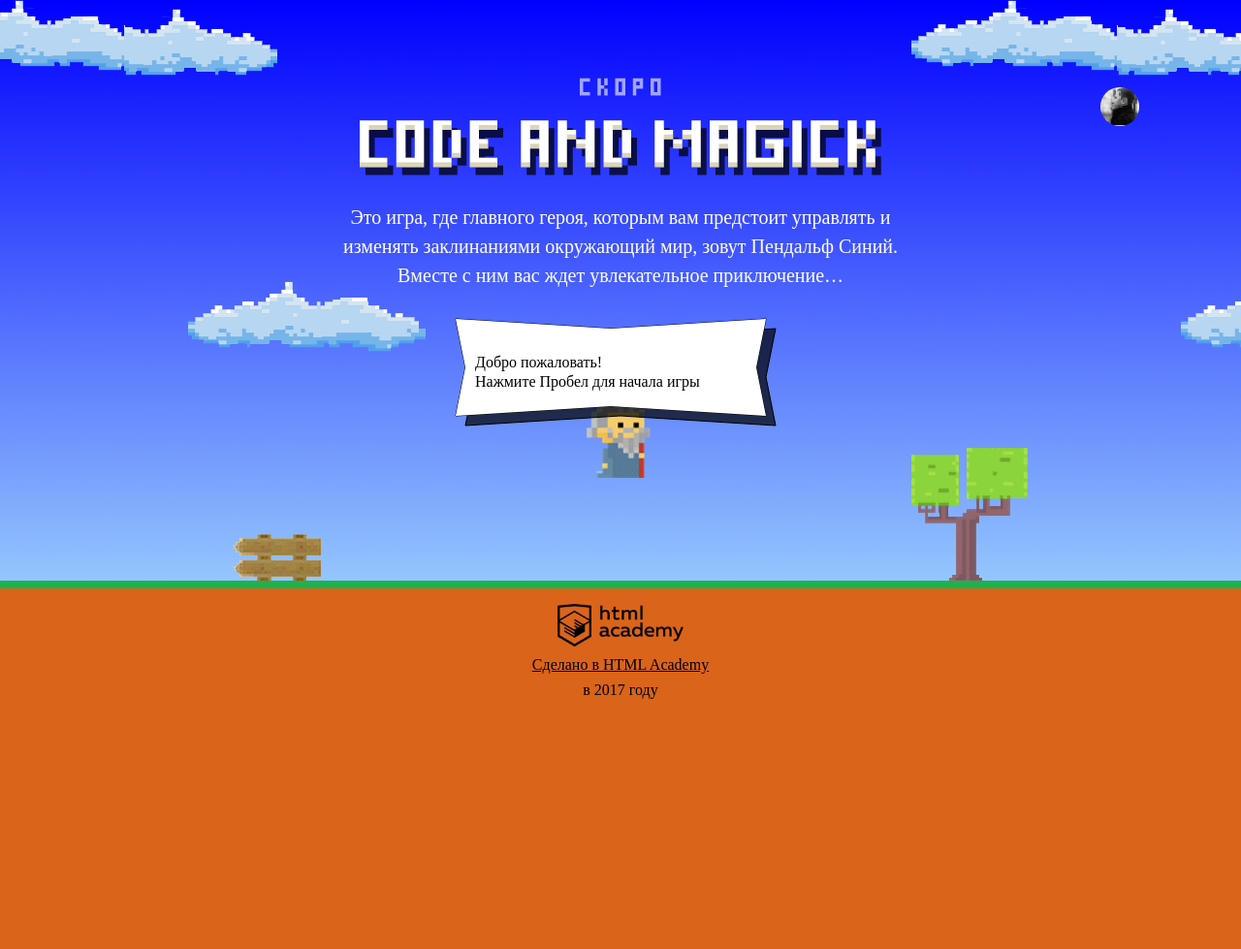
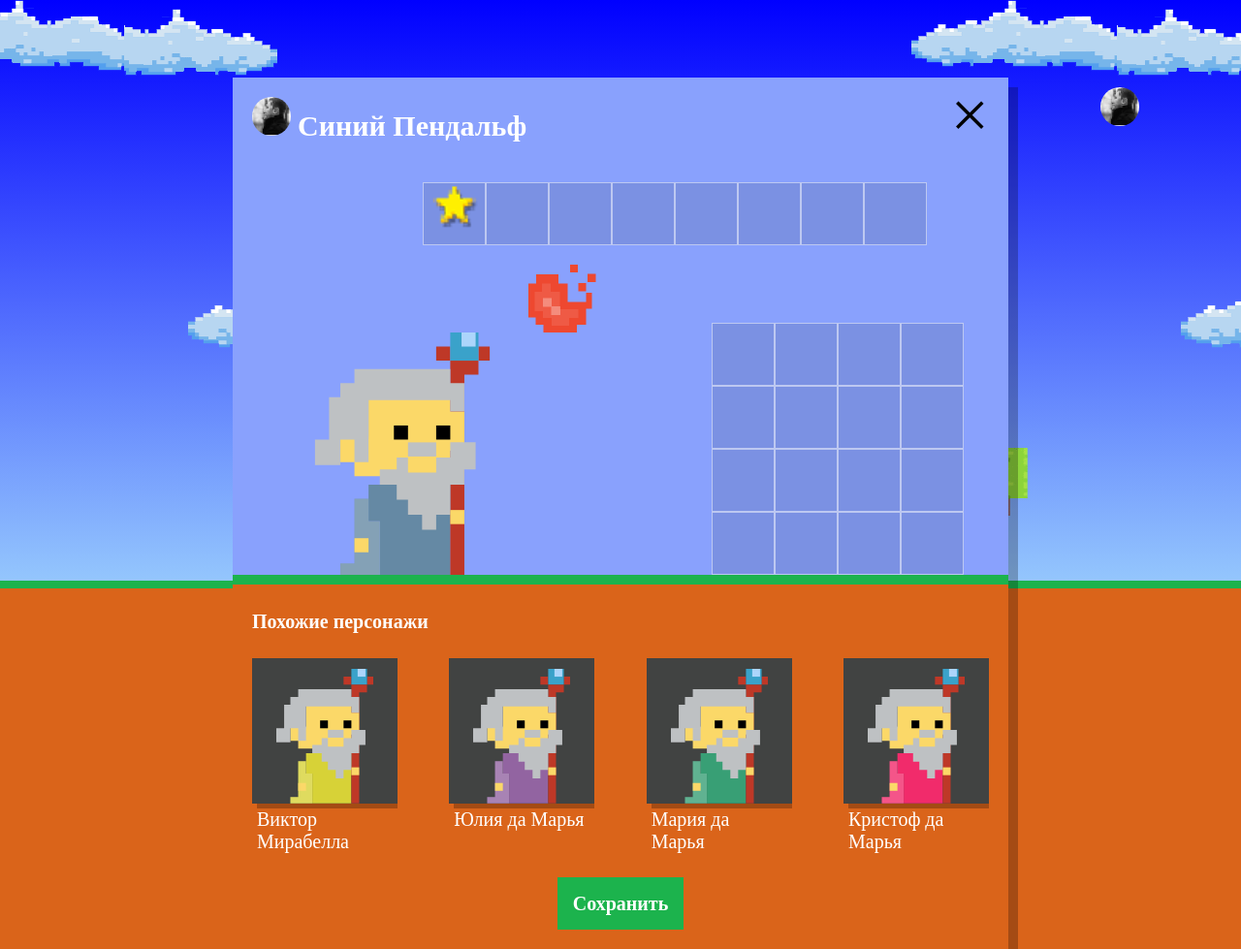
Before and after one commit to 1teRm1t/331045-code-and-magick-20, a website: page index.html in a window 1280 px wide. Shown: the whole page at 97% size. Before the commit the page ends 800 px from the top, so only its background shows below. Drawn offline with Linux system fonts and the light colour scheme; a web font is replaced by a local one.

Commit message:
Добавляет случайно сгенерированных похожих персонажей

```diff
--- a/index.html
+++ b/index.html
@@ -204,7 +204,9 @@
       return (gameFieldHeight / 3);
     }
   </script>
+
   <script src="js/stat.js"></script>
+  <script src="js/setup.js"></script>
   <script src="js/game.js"></script>
 
 </body>
--- /dev/null
+++ b/js/setup.js
@@ -0,0 +1,49 @@
+'use strict';
+
+var WIZARD_NAMES = ['Иван', 'Хуан Себастьян', 'Мария', 'Кристоф', 'Виктор', 'Юлия', 'Люпита', 'Вашингтон'];
+var WIZARD_SURNAMES = ['да Марья', 'Верон', 'Мирабелла', 'Вальц', 'Онопко', 'Топольницкая', 'Нионго', 'Ирвинг'];
+var WIZARD_COAT_COLORS = ['rgb(101, 137, 164)', 'rgb(241, 43, 107)', 'rgb(146, 100, 161)', 'rgb(56, 159, 117)', 'rgb(215, 210, 55)', 'rgb(0, 0, 0)'];
+var WIZARD_EYES_COLORS = ['black', 'red', 'blue', 'yellow', 'green'];
+
+var userDialog = document.querySelector('.setup');
+userDialog.classList.remove('hidden');
+
+var similarListElement = document.querySelector('.setup-similar-list');
+var similarWizardTemplate = document.querySelector('#similar-wizard-template')
+.content.querySelector('.setup-similar-item');
+
+var wizards = [];
+var arrayRandomElement = function (array) {
+  var random = Math.floor(Math.random() * array.length);
+  return array[random];
+};
+
+var createWizard = function (person) {
+  person = {
+    name: arrayRandomElement(WIZARD_NAMES) + ' ' + arrayRandomElement(WIZARD_SURNAMES),
+    coatColor: arrayRandomElement(WIZARD_COAT_COLORS),
+    eyesColor: arrayRandomElement(WIZARD_EYES_COLORS)
+  };
+  return person;
+};
+
+for (var j = 0; j < 4; j++) {
+  wizards[j] = createWizard(wizards[j]);
+}
+
+var renderWizard = function (wizard) {
+  var wizardElement = similarWizardTemplate.cloneNode(true);
+
+  wizardElement.querySelector('.setup-similar-label').textContent = wizard.name;
+  wizardElement.querySelector('.wizard-coat').style.fill = wizard.coatColor;
+
+  return wizardElement;
+};
+
+var fragment = document.createDocumentFragment();
+for (var i = 0; i < wizards.length; i++) {
+  fragment.appendChild(renderWizard(wizards[i]));
+}
+
+similarListElement.appendChild(fragment);
+userDialog.querySelector('.setup-similar').classList.remove('hidden');
--- a/js/stat.js
+++ b/js/stat.js
@@ -39,7 +39,7 @@ var getMaxElement = function (arr) {
   return maxElement;
 };
 
-var playerColor = function (ctx, players) {
+var indicatesPlayersColor = function (ctx, players) {
   ctx.fillStyle = 'hsl(240,' + Math.floor(Math.random() * 100) + '%, 50%)';
   if (players === 'Вы') {
     ctx.fillStyle = 'rgba(255, 0, 0, 1)';
@@ -61,7 +61,7 @@ window.renderStatistics = function (ctx, players, times) {
     renderText(ctx, players[i], CLOUD_X + GAP_X + ((COLUMN_WIDTH + COLUMN_GAP) * i), CLOUD_Y + COLUMN_HEIGHT + GAP_Y);
     renderText(ctx, Math.round(times[i]), CLOUD_X + GAP_X + ((COLUMN_WIDTH + COLUMN_GAP) * i), (GAP_Y + (COLUMN_HEIGHT - columnHeight)) - 2 * GAP);
 
-    playerColor(ctx, players[i]);
+    indicatesPlayersColor(ctx, players[i]);
     renderHistogram(ctx, CLOUD_X + GAP_X + ((COLUMN_WIDTH + COLUMN_GAP) * i), GAP_Y + (COLUMN_HEIGHT - columnHeight), COLUMN_WIDTH, columnHeight);
   }
 };
```
